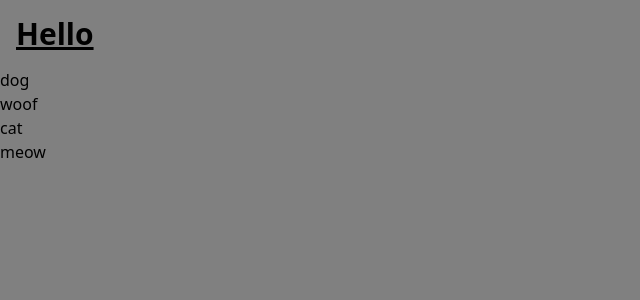
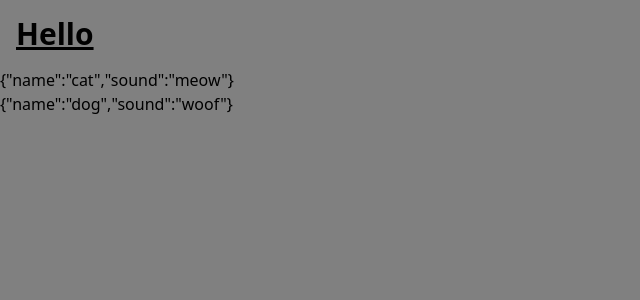
Before and after one commit to Eran2001/dp-react-course, a React (Vite) app: page / in a window 1280 px wide. Shown: the top 300 px of the page, without its empty margins (0-640 px from the left). Built offline with nearby package versions, Linux system fonts and the light colour scheme.

Commit message:
test json

```diff
--- a/src/App.jsx
+++ b/src/App.jsx
@@ -3,15 +3,11 @@ import animals from "./animals";
 function App() {
   const [cat, dog] = animals;
 
-  const { name: catName, sound: catSound } = cat;
-
   return (
     <div className="">
       <h2 className="text-3xl font-bold underline m-4">Hello</h2>
-      <h3>{dog.name}</h3>
-      <h3>{dog.sound}</h3>
-      <h3>{catName}</h3>
-      <h3>{catSound}</h3>
+      <h3>{JSON.stringify(cat)}</h3>
+      <h3>{JSON.stringify(dog)}</h3>
     </div>
   );
 }
```
